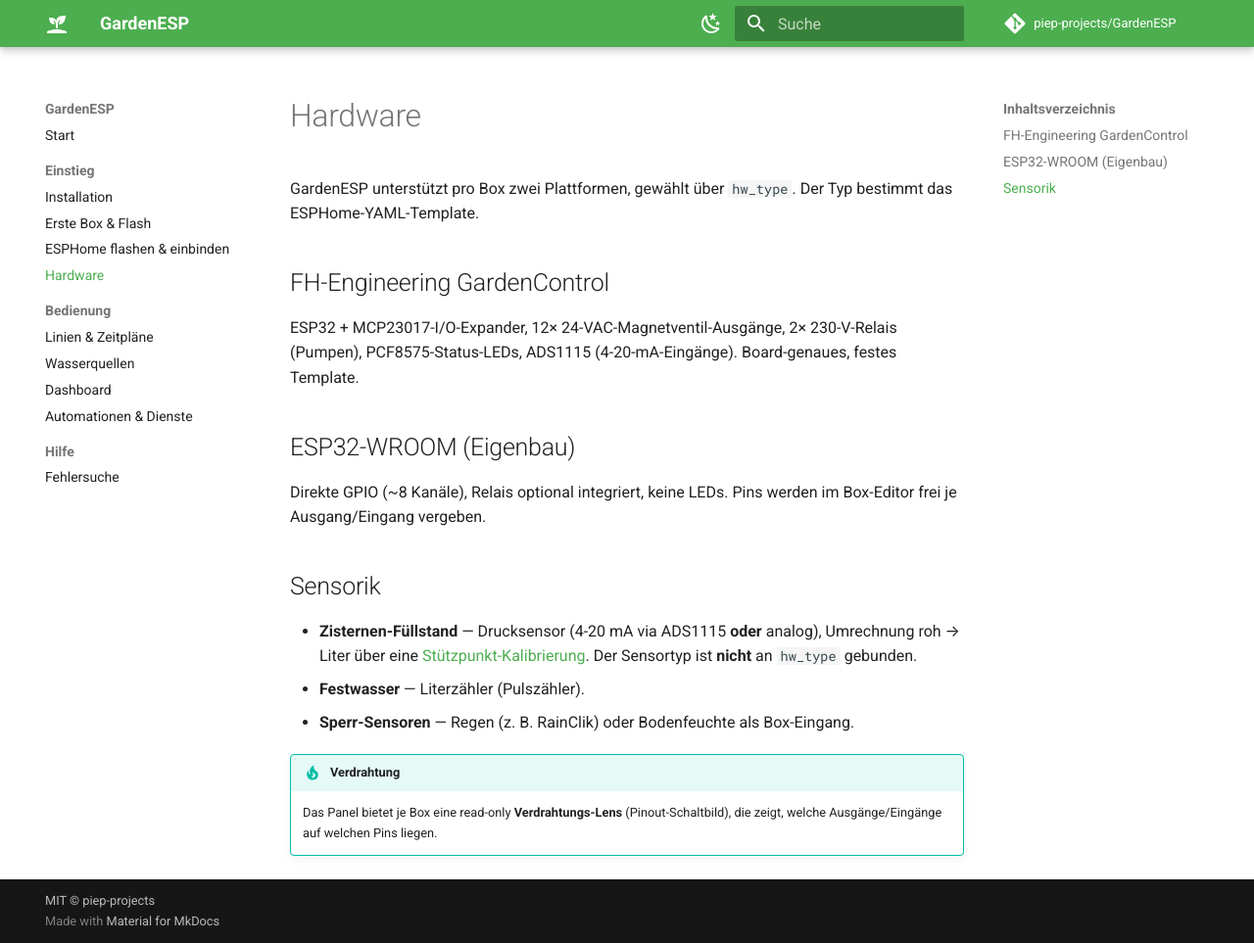
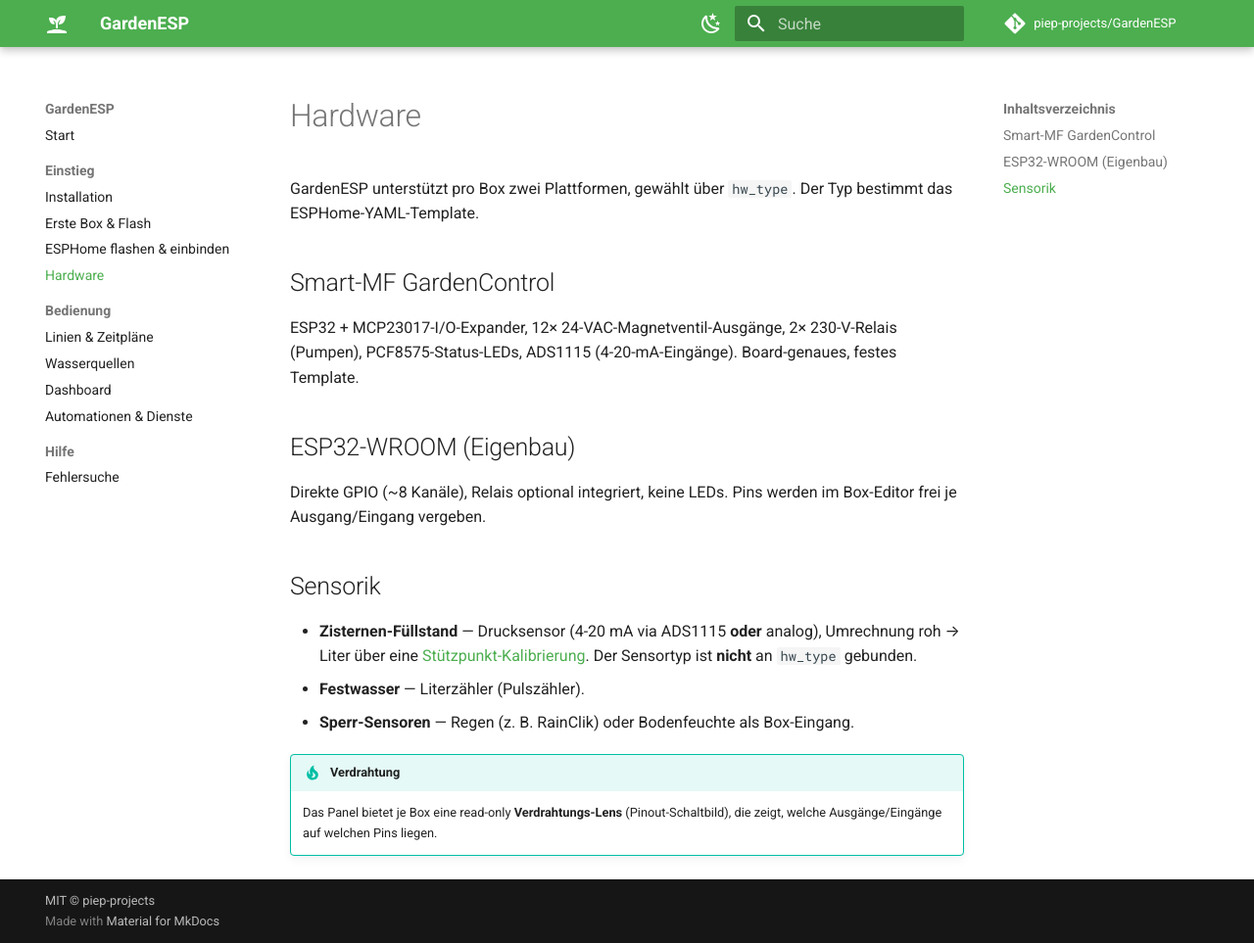
Before and after one commit to piep-projects/GardenESP, an MkDocs documentation site: the page built from docs/hardware.md, in a window 1280 px wide and 963 px high. Shown: the whole window at 98% size. Built offline with MkDocs 1.6.1 and Material for MkDocs 9.7.7, drawn with Linux system fonts in a browser that asks for light colours; comment, search, counter and statistics services are not loaded.

Commit message:
docs(branding): Boardhersteller FH-Engineering -> Smart-MF (Public-Docs)
Zieht die Branding-Umbenennung (Anzeigename) in die Public-Doku nach, die
publish.py nicht spiegelt (nur custom_components/tests). docs/hardware.md +
README.md. GitHub-URLs unveraendert (Org nicht umbenannt).

Co-Authored-By: Claude Opus 4.8 <noreply@anthropic.com>

```diff
--- a/docs/hardware.md
+++ b/docs/hardware.md
@@ -3,7 +3,7 @@
 GardenESP unterstützt pro Box zwei Plattformen, gewählt über `hw_type`. Der Typ bestimmt
 das ESPHome-YAML-Template.
 
-## FH-Engineering GardenControl
+## Smart-MF GardenControl
 
 ESP32 + MCP23017-I/O-Expander, 12× 24-VAC-Magnetventil-Ausgänge, 2× 230-V-Relais
 (Pumpen), PCF8575-Status-LEDs, ADS1115 (4-20-mA-Eingänge). Board-genaues, festes Template.
```
Also changed, not shown: README.md (+1 -1 lines).
